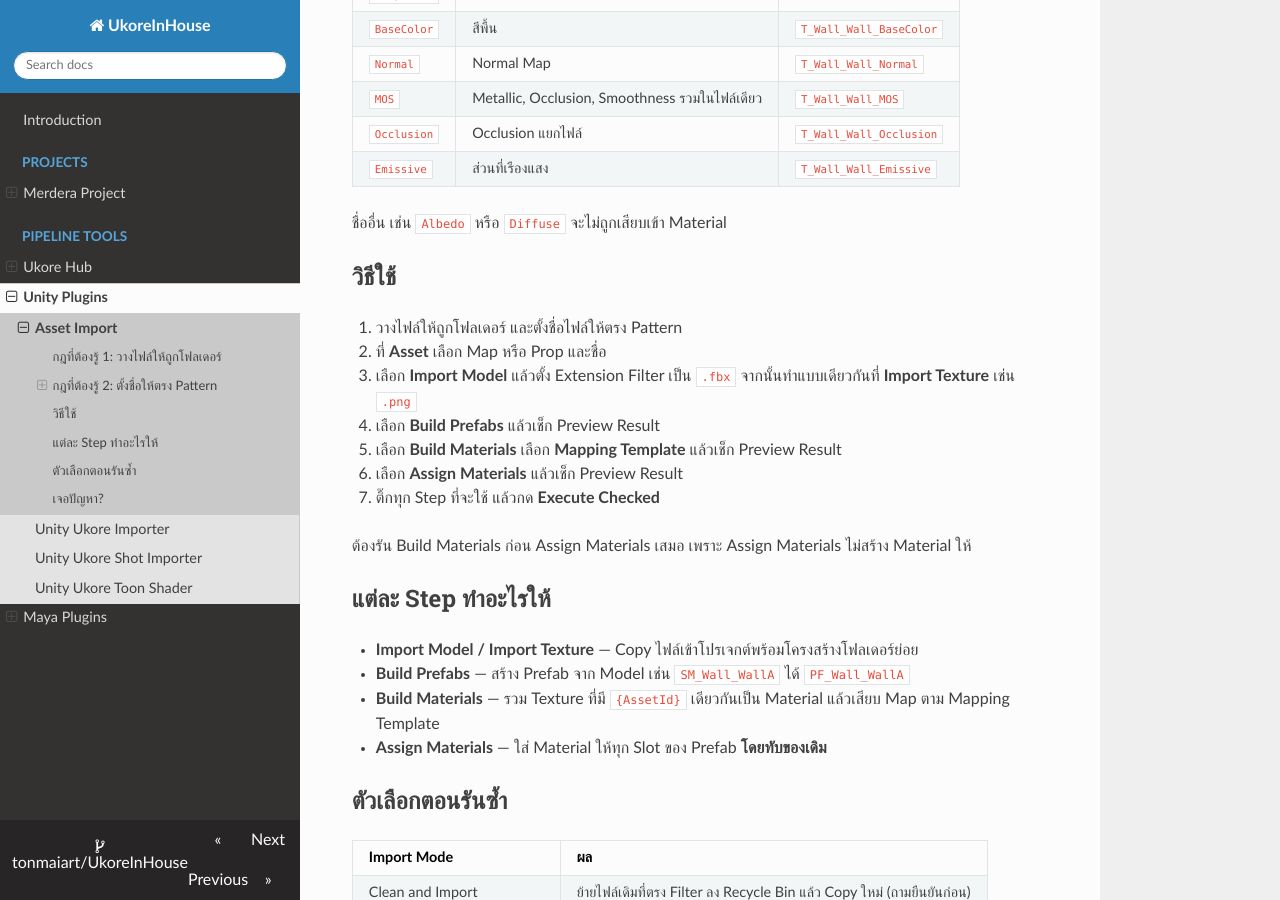
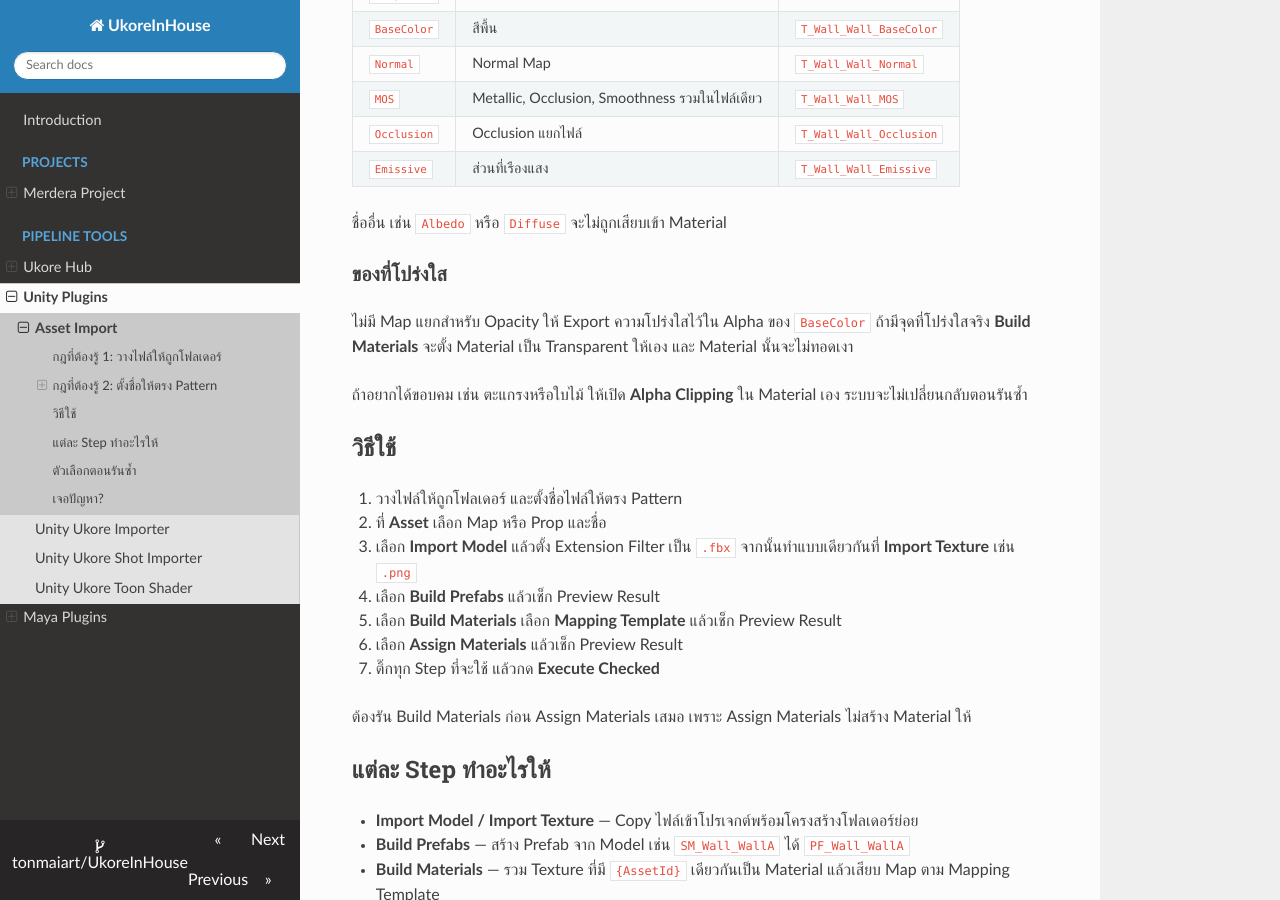
Before and after one commit to tonmaiart/UkoreInHouse, an MkDocs documentation site: the page built from docs/asset_import/quick-start.md, in a window 1280 px wide and 900 px high, scrolled down 2600 px. Built offline with MkDocs 1.6.1, drawn with Linux system fonts in a browser that asks for light colours; nearby versions of some CDN libraries; some of the changed text lies outside the part shown.

Commit message:
Asset Import: explain transparency through BaseColor alpha
Co-Authored-By: Claude Opus 5.5 <noreply@anthropic.com>

```diff
--- a/docs/asset_import/quick-start.md
+++ b/docs/asset_import/quick-start.md
@@ -68,6 +68,13 @@
 
 ชื่ออื่น เช่น `Albedo` หรือ `Diffuse` จะไม่ถูกเสียบเข้า Material
 
+### ของที่โปร่งใส
+
+ไม่มี Map แยกสำหรับ Opacity ให้ Export ความโปร่งใสไว้ใน Alpha ของ `BaseColor`
+ถ้ามีจุดที่โปร่งใสจริง **Build Materials** จะตั้ง Material เป็น Transparent ให้เอง และ Material นั้นจะไม่ทอดเงา
+
+ถ้าอยากได้ขอบคม เช่น ตะแกรงหรือใบไม้ ให้เปิด **Alpha Clipping** ใน Material เอง ระบบจะไม่เปลี่ยนกลับตอนรันซ้ำ
+
 ## วิธีใช้
 
 1. วางไฟล์ให้ถูกโฟลเดอร์ และตั้งชื่อไฟล์ให้ตรง Pattern
@@ -112,6 +119,7 @@
 | ไม่เจอชื่อที่ต้องการใน Asset | ยังไม่มีโฟลเดอร์ `PublishToUnity/map/{ชื่อ}` หรือ `model/{ชื่อ}` สร้างแล้วกด **Refresh** |
 | ขึ้น skipped -- pick a Map or Prop first | ยังไม่ได้เลือก Asset Config เก่าต้องเลือกใหม่แล้วกด **Save Config** หนึ่งครั้ง |
 | ไฟล์หายจากผลลัพธ์ | ชื่อไม่ตรง Pattern ดูรายการ Invalid ใน Preview Result |
+| ของที่ควรทึบกลายเป็นโปร่งใส | Alpha ของ `BaseColor` มีจุดที่ไม่ทึบ แก้ไฟล์ต้นทาง แล้วตั้ง Material กลับเป็น Opaque เอง |
 | มีไฟล์แปลกติดมาด้วย เช่น `.py` | Extension Filter ว่างอยู่ ระบบจะ Copy ทุกไฟล์ ให้ใส่นามสกุลที่ต้องการ |
 | Prefab ไม่ได้ Material | ยังไม่ได้รัน Build Materials หรือ `{AssetId}` ไม่ตรงกัน |
 | Material ขาด Map บางตัว | `{MapName}` ไม่ตรงกับ Slot ใน Mapping Template |
```
